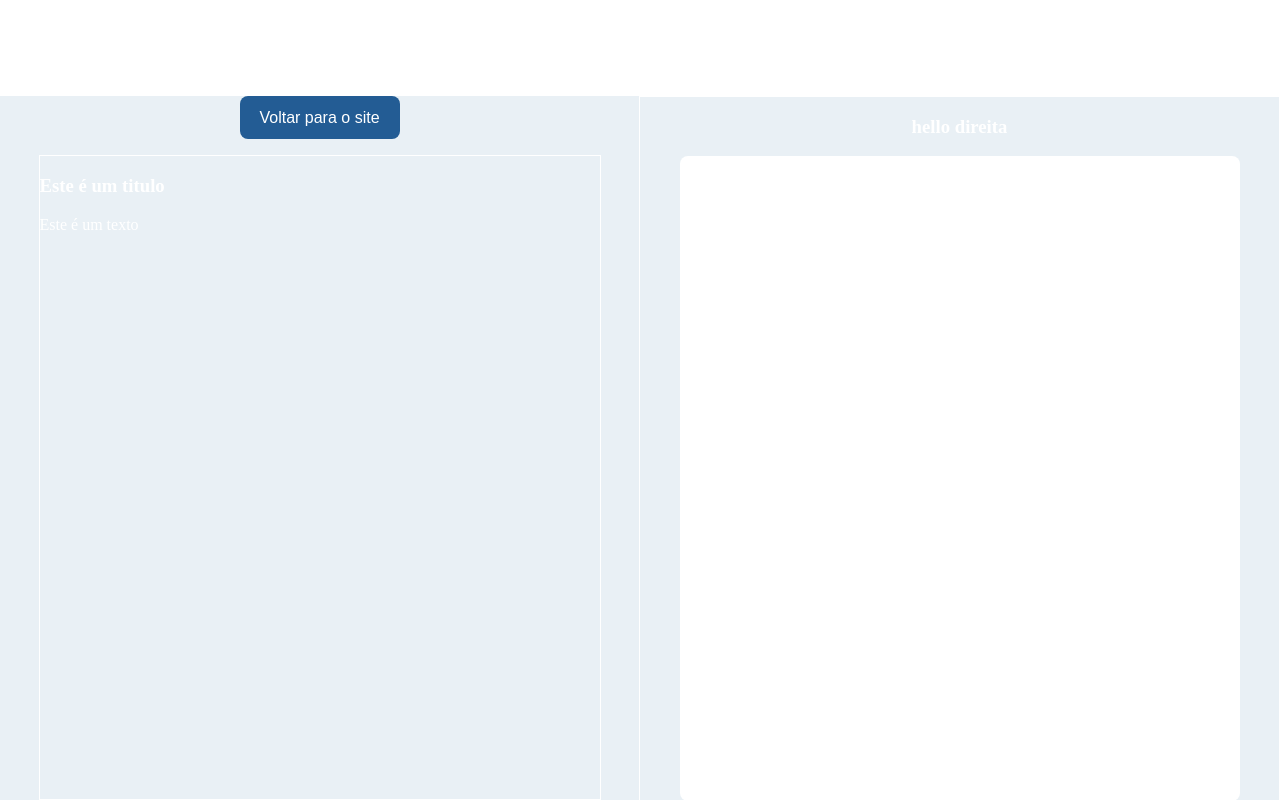
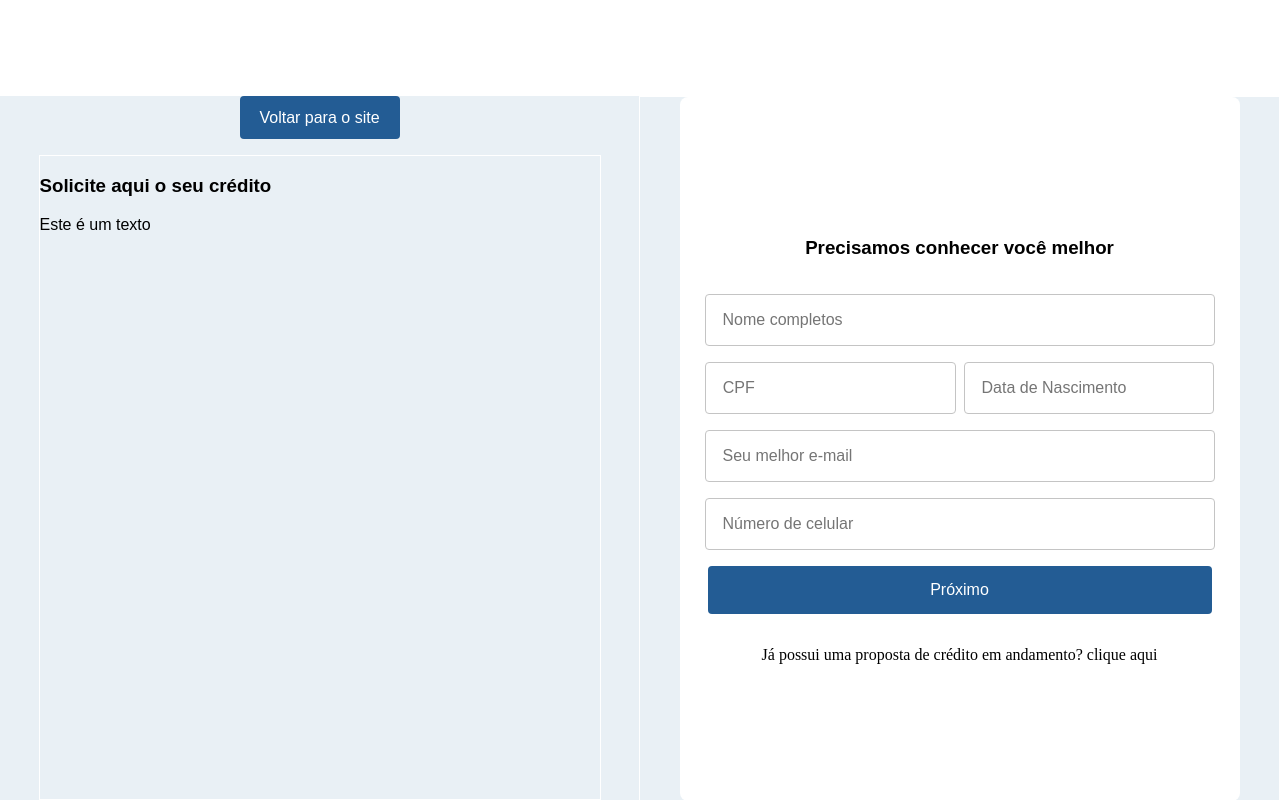
Before and after one commit to Anjjus-Tech/Anjjus-Form, a React (Create React App) app: page / in a window 1280 px wide. Built offline with nearby package versions, Linux system fonts and the light colour scheme.

Commit message:
added inputs field e some layout fixes

```diff
--- /dev/null
+++ b/src/Pages/Components/Input.tsx
@@ -0,0 +1,11 @@
+import React from 'react';
+
+function Input(): JSX.Element {
+  return (
+    <div>
+      <h1>hello</h1>
+    </div>
+  );
+}
+
+export { Input };
--- a/src/Pages/Form.tsx
+++ b/src/Pages/Form.tsx
@@ -10,7 +10,12 @@ import {
   TextFieldWrapper,
   Header,
   ContentWrapper,
+  FormTitle,
+  FormRowWrapper,
 } from '../Styles/Form';
+
+import { Input } from '../Styles/Components/Input';
+import { Button } from '../Styles/Components/Button';
 
 function Form(): JSX.Element {
   return (
@@ -20,19 +25,30 @@ function Form(): JSX.Element {
         <LeftWrapper>
           <BackButton> Voltar para o site </BackButton>
           <TextFieldWrapper>
-            <Title>Este é um titulo</Title>
+            <Title>Solicite aqui o seu crédito</Title>
             <Text>Este é um texto</Text>
           </TextFieldWrapper>
         </LeftWrapper>
         <RightWrapper>
-          <h1
-            style={{
-              color: 'white',
-            }}
-          >
-            hello direita
-          </h1>
-          <FormContainer></FormContainer>
+          <FormContainer>
+            <FormTitle>Precisamos conhecer você melhor</FormTitle>
+            <Input placeholder={'Nome completos'} />
+            <FormRowWrapper>
+              <Input placeholder={'CPF'} />
+              <Input placeholder={'Data de Nascimento'} />
+            </FormRowWrapper>
+            <Input placeholder={'Seu melhor e-mail'} />
+            <Input placeholder={'Número de celular'} />
+            <Button>Próximo</Button>
+            <p
+              style={{
+                fontFamily: 'Ubuntu',
+                cursor: 'pointer',
+              }}
+            >
+              Já possui uma proposta de crédito em andamento? clique aqui
+            </p>
+          </FormContainer>
         </RightWrapper>
       </ContentWrapper>
     </Container>
--- /dev/null
+++ b/src/Styles/Components/Button.ts
@@ -0,0 +1,13 @@
+import styled from 'styled-components';
+
+export const Button = styled.button`
+  width: 90%;
+  height: 3rem;
+  border-radius: 4px;
+  border: none;
+  background-color: #235c94;
+  color: white;
+  font-family: 'Ubuntu', sans-serif;
+  font-size: 16px;
+  cursor: pointer;
+`;
--- /dev/null
+++ b/src/Styles/Components/Input.ts
@@ -0,0 +1,15 @@
+import styled from 'styled-components';
+
+export const Input = styled.input`
+  width: 90%;
+  height: 3rem;
+  border-radius: 4px;
+  border: 1px solid #c4c4c4;
+  font-family: 'Ubuntu', sans-serif;
+  font-size: 16px;
+
+  ::placeholder,
+  ::-webkit-input-placeholder {
+    padding-left: 15px;
+  }
+`;
--- a/src/Styles/Form.ts
+++ b/src/Styles/Form.ts
@@ -40,7 +40,7 @@ export const BackButton = styled.button`
   height: 3rem;
   background-color: #235c94;
   border: none;
-  border-radius: 8px;
+  border-radius: 4px;
   color: white;
   font-family: 'Ubuntu', sans-serif;
   font-size: 16px;
@@ -53,11 +53,13 @@ export const TextFieldWrapper = styled.div`
 `;
 
 export const Title = styled.h1`
-  color: white;
+  font-family: 'Ubuntu', sans-serif;
+  color: black;
 `;
 
 export const Text = styled.p`
-  color: white;
+  font-family: 'Ubuntu', sans-serif;
+  color: black;
 `;
 
 // Form side
@@ -77,4 +79,24 @@ export const FormContainer = styled.div`
   height: 45rem;
   width: 35rem;
   border-radius: 8px;
+  display: flex;
+  flex-direction: column;
+  align-items: center;
+  justify-content: center;
+  align-items: center;
+  gap: 1rem;
 `;
+
+export const FormRowWrapper = styled.div`
+  width: 91%;
+  display: flex;
+  flex-direction: row;
+  align-items: center;
+  justify-content: center;
+  gap: 8px;
+`;
+
+export const FormTitle = styled.h1`
+  font-family: 'Ubuntu', sans-serif;
+  color: black;
+`;
```
Also changed, not shown: 2 other files (tests, documents, lock files or other folders).
